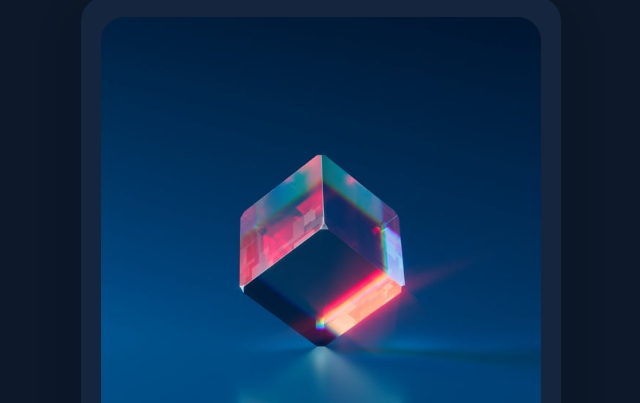
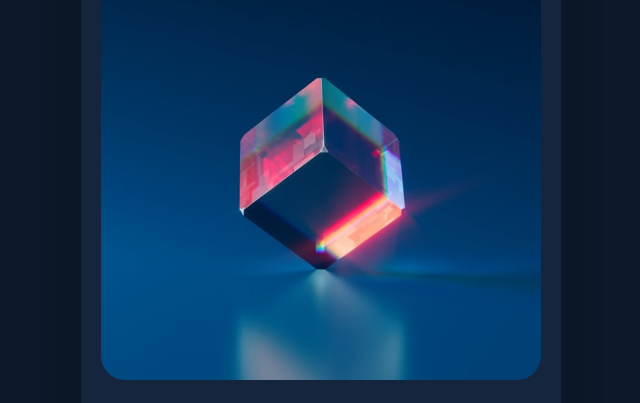
Before and after one commit to amittam104/NFT-card, a website: page src/index.html in a window 1280 px wide. Shown: the top 403 px of the page, without its empty margins (319-959 px from the left). Drawn offline with Linux system fonts and the light colour scheme.

Commit message:
NFT card

```diff
--- a/src/index.html
+++ b/src/index.html
@@ -15,7 +15,7 @@
   <body class="bg-[#0d192b] h-screen flex flex-col items-center justify-center">
     <div>
       <div
-        class="sm:max-w-[30rem] max-h-[70rem] max-w-[90%] mx-auto bg-[#14253d] text-white p-5 flex flex-col gap-8 rounded-3xl shadow-[0_25px_15px_30px_rgba(0,0,0,0.1)]"
+        class="sm:max-w-[30rem] h-[60rem] max-w-[90%] mx-auto bg-[#14253d] text-white p-5 flex flex-col gap-8 rounded-3xl shadow-[0_25px_15px_30px_rgba(0,0,0,0.1)]"
       >
         <div class="group rounded-3xl relative cursor-pointer">
           <div class="relative">
```
Also changed, not shown: src/output.css.
